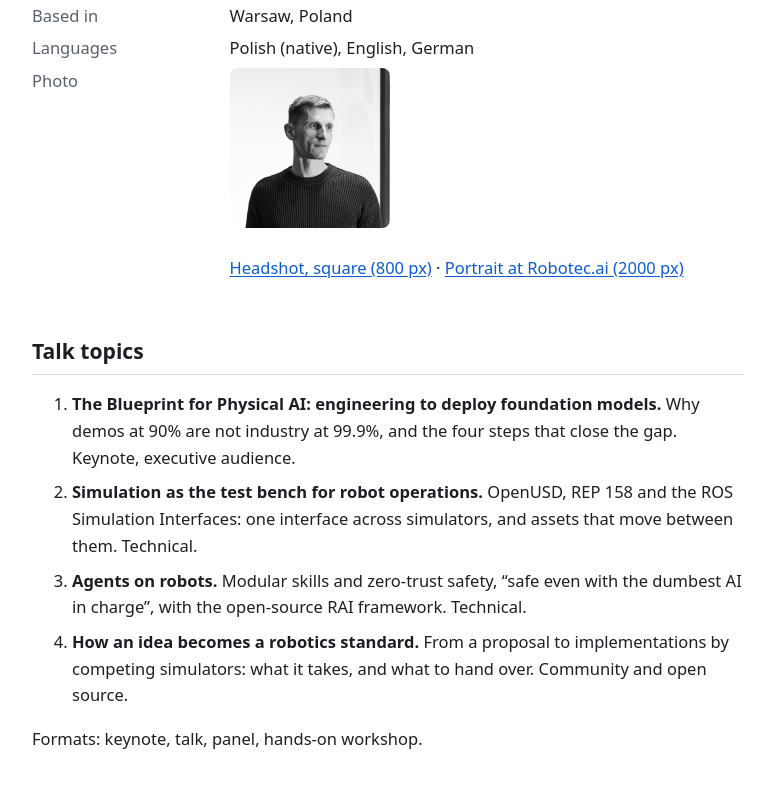
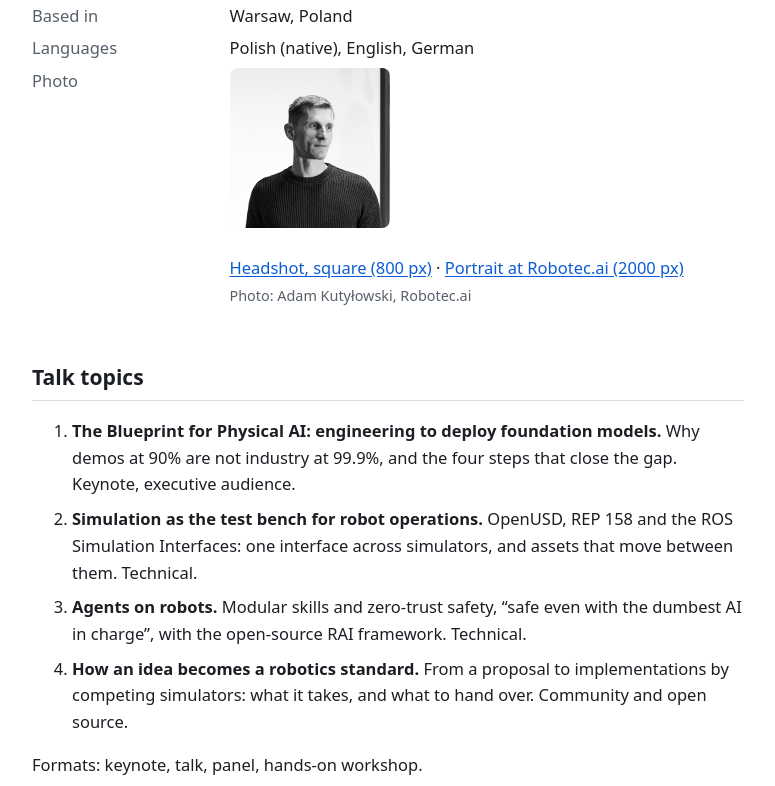
Before and after one commit to adamdbrw/adamdbrw.github.io, a plain HTML site: page speaker.html in a window 1280 px wide. Shown: the part 1852-2638 px from the top of the page, without its empty margins (252-1027 px from the left). Drawn offline with Linux system fonts and the light colour scheme.

Commit message:
Photo credit: Adam Kutyłowski, Robotec.ai
Co-Authored-By: Claude Opus 5.5 <noreply@anthropic.com>

```diff
--- a/speaker.html
+++ b/speaker.html
@@ -58,7 +58,7 @@
     <dt>Title</dt><dd>CTO, Robotec.ai</dd>
     <dt>Based in</dt><dd>Warsaw, Poland</dd>
     <dt>Languages</dt><dd>Polish (native), English, German</dd>
-    <dt>Photo</dt><dd><img src="img/adam-dabrowski-320.jpg" width="160" height="160" alt="Adam Dąbrowski, black-and-white portrait" class="mug"><br><a href="img/adam-dabrowski-headshot.jpg">Headshot, square (800 px)</a> · <a href="img/adam-dabrowski-portrait.jpg">Portrait at Robotec.ai (2000 px)</a></dd>
+    <dt>Photo</dt><dd><img src="img/adam-dabrowski-320.jpg" width="160" height="160" alt="Adam Dąbrowski, black-and-white portrait" class="mug"><br><a href="img/adam-dabrowski-headshot.jpg">Headshot, square (800 px)</a> · <a href="img/adam-dabrowski-portrait.jpg">Portrait at Robotec.ai (2000 px)</a><br><span class="small">Photo: Adam Kutyłowski, Robotec.ai</span></dd>
   </dl>
 </section>
 
```
